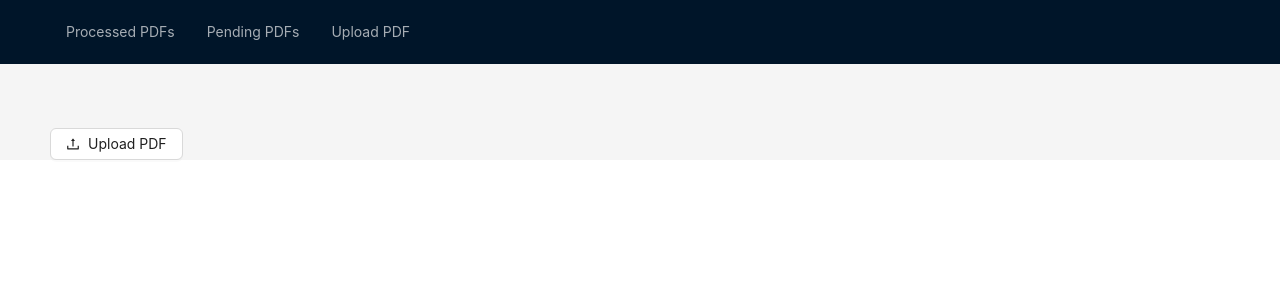
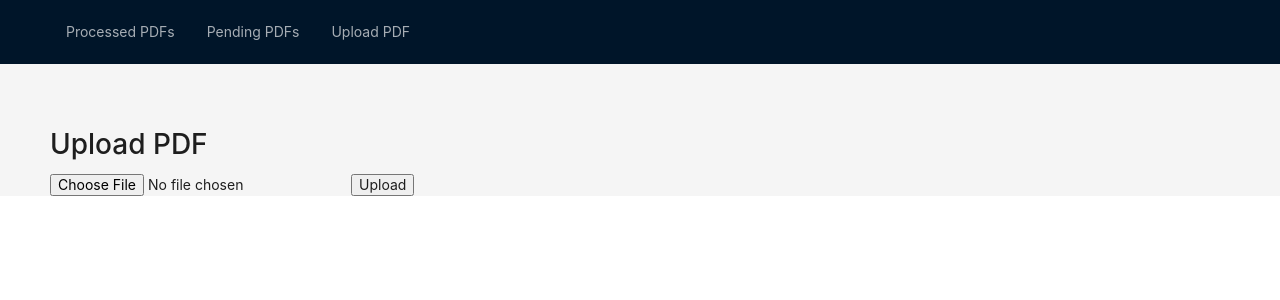
Before and after one commit to Kartashyan/hiring-challenge-product, a React (Vite) app: page /upload in a window 1280 px wide. Shown: the top 300 px of the page. Built offline with nearby package versions, Linux system fonts and the light colour scheme.

Commit message:
feat: Refactor UploadPDF component for improved file upload functionality

```diff
--- a/src/frontend/components/UploadPDF.tsx
+++ b/src/frontend/components/UploadPDF.tsx
@@ -1,7 +1,4 @@
-import React from 'react';
-import { Upload, Button } from 'antd';
-import { UploadOutlined } from '@ant-design/icons';
-import { ActionFunctionArgs, redirect } from 'react-router-dom';
+import { ActionFunctionArgs, Form, redirect, useNavigation } from 'react-router-dom';
 
 export async function action({ request }: ActionFunctionArgs) {
     const formData = await request.formData();
@@ -15,22 +12,24 @@ export async function action({ request }: ActionFunctionArgs) {
         }
         return redirect("/pending");
     } catch (error) {
-      if(error instanceof Error) {
+        if (error instanceof Error) {
             return new Response(error.message, { status: 400 });
         }
         return new Response('An unknown error occurred', { status: 500 });
     }
 }
+export function UploadPDF() {
+    const navigation = useNavigation();
 
-export const UploadPDF: React.FC = () => {
     return (
-    <Upload
-      action="/api/document/upload"
-      method="post"
-      name="file"
-      showUploadList={false}
-    >
-      <Button icon={<UploadOutlined />}>Upload PDF</Button>
-    </Upload>
+      <div>
+        <h1>Upload PDF</h1>
+        <Form method="post" encType="multipart/form-data">
+          <input type="file" name="pdf" accept="application/pdf" />
+          <button type="submit" disabled={navigation.state === "submitting"}>
+            {navigation.state === "submitting" ? "Uploading..." : "Upload"}
+          </button>
+        </Form>
+      </div>
     );
-};
+  }
```
Lines whose indentation alone changed are shown as unchanged.
